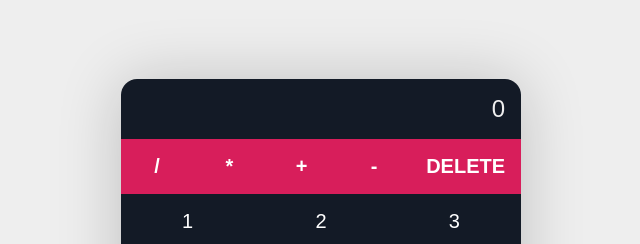
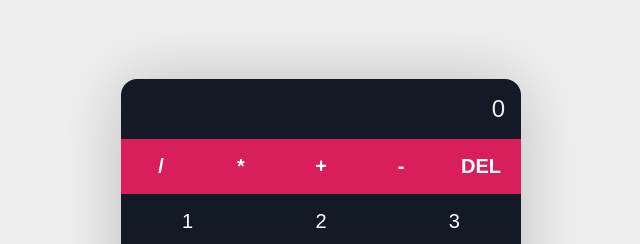
Before and after one commit to Lamtammy1515/react_calculator, a React (Create React App) app: page / in a window 1280 px wide. Shown: the part 154-398 px from the top of the page, without its empty margins (319-959 px from the left). Built offline with nearby package versions, Linux system fonts and the light colour scheme.

Commit message:
Finished calc project

```diff
--- a/src/App.js
+++ b/src/App.js
@@ -61,7 +61,7 @@ function App() {
 					<button onClick={() => updateCalc('+') }>+</button>
 					<button onClick={() => updateCalc('-') }>-</button>
 
-					<button onClick={deleteLast}> DELETE </button>
+					<button onClick={deleteLast}> DEL </button>
 				</div>
 
 				<div className='digits'>
```
